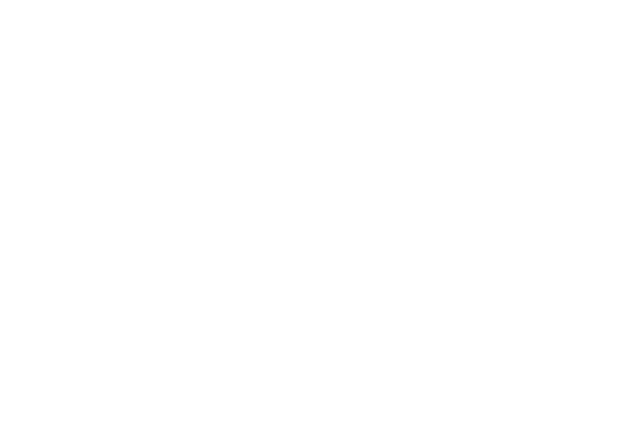
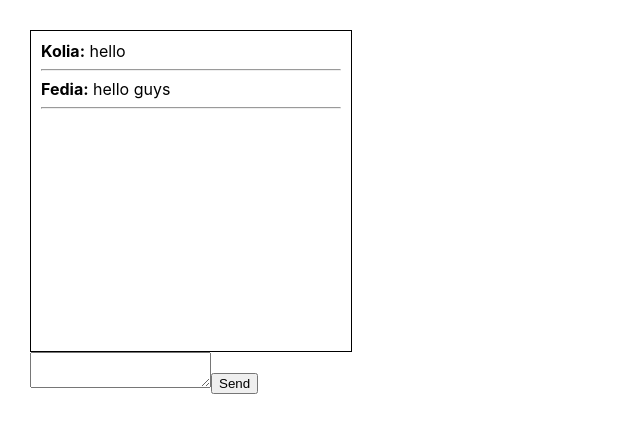
Before and after one commit to dzimentey/socket-chat, a React (Create React App) app: page / in a window 1280 px wide. Shown: the top 432 px of the page, without its empty margins (0-640 px from the left). Built offline with nearby package versions, Linux system fonts and the light colour scheme.

Commit message:
feat: add web interface

```diff
--- a/src/App.css
+++ b/src/App.css
@@ -1,8 +1,7 @@
 .App {
   padding: 30px;
   display: flex;
+  justify-content: center;
+  flex-direction: column;
+  flex-wrap: wrap;
 }
-
-.App > div {
-  margin-right: 50px;
-}
--- a/src/App.tsx
+++ b/src/App.tsx
@@ -1,9 +1,32 @@
-import React from 'react';
+import React, {useState} from 'react';
 import './App.css';
 
 
 function App() {
-    return <div></div>
+
+    const [messages, setMessages] = useState([
+
+        {message: 'hello', id: '1234567', user: {id: '123456', name: 'Kolia'}},
+        {message: 'hello guys', id: '1234568', user: {id: '123457', name: 'Fedia'}},
+
+    ])
+
+    return (
+        <div className={'App'}>
+            <div style={{border: '1px solid black', padding: '10px',width: '300px', height: '300px', overflow: 'scroll'}}>
+                {messages.map(m => {
+                 return <div>
+                     <b>{m.user.name}:</b> {m.message}
+                     <hr/>
+                 </div>
+                })}
+            </div>
+            <div>
+                <textarea></textarea>
+                <button>Send</button>
+            </div>
+        </div>
+    )
 }
 
 export default App;
```
